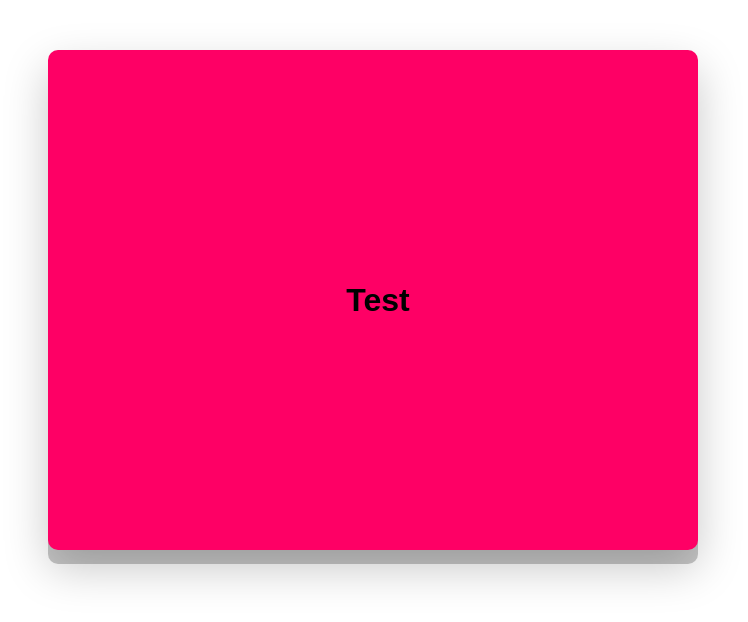
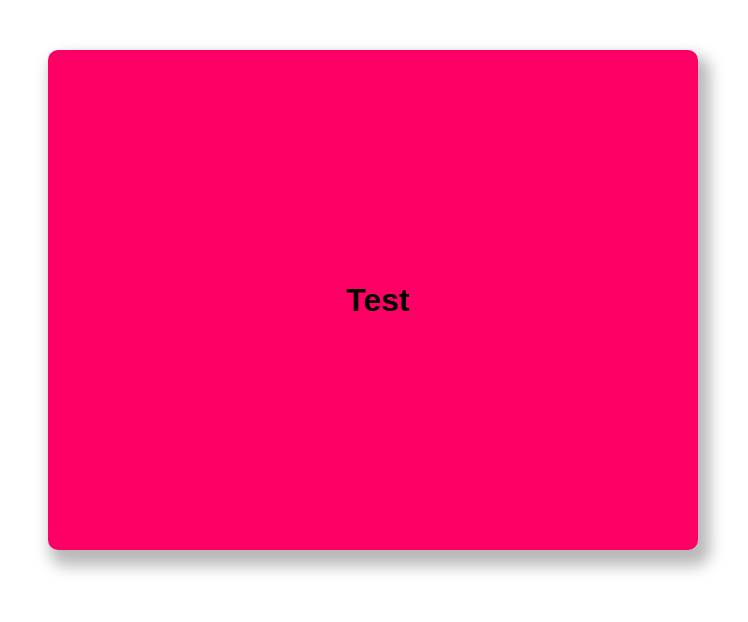
Before and after one commit to justicemubayiwa/Pokedex, a React (Create React App) app in the folder pokedex/: page / in a window 1280 px wide. Shown: the top 622 px of the page, without its empty margins (267-1015 px from the left). Built offline with nearby package versions, Linux system fonts and the light colour scheme.

Commit message:
lighten the box shaddow

```diff
--- a/pokedex/src/App.css
+++ b/pokedex/src/App.css
@@ -8,5 +8,5 @@
   margin: 50px auto;
   background-color: #fe0065;
   border-radius: 10px;
-  box-shadow: 0 14px rgba(0, 0, 0 ,0.22), 0 18px 45px rgba(0,0,0,0.22);
+  box-shadow: 7px 11px 15px 5px rgba(0,0,0,0.28)
 }
```
